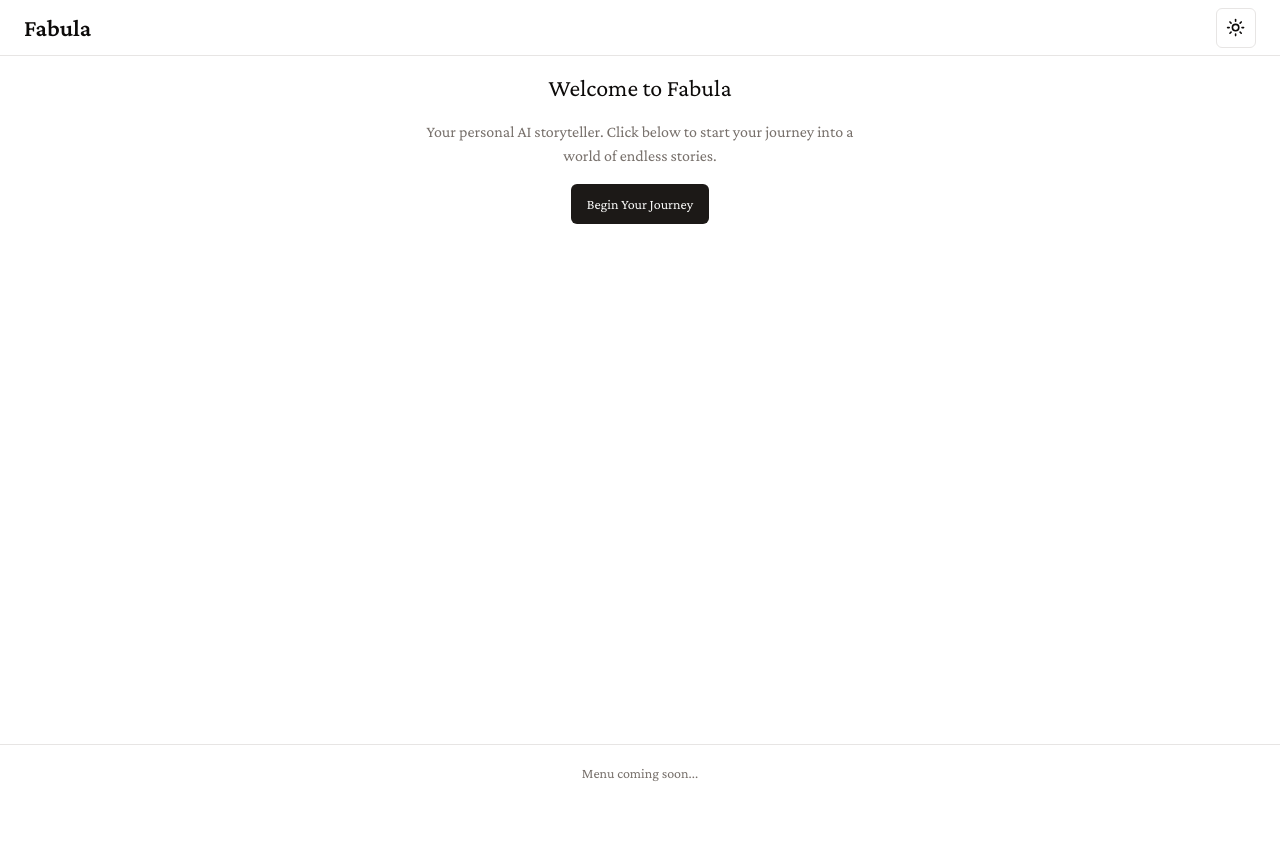
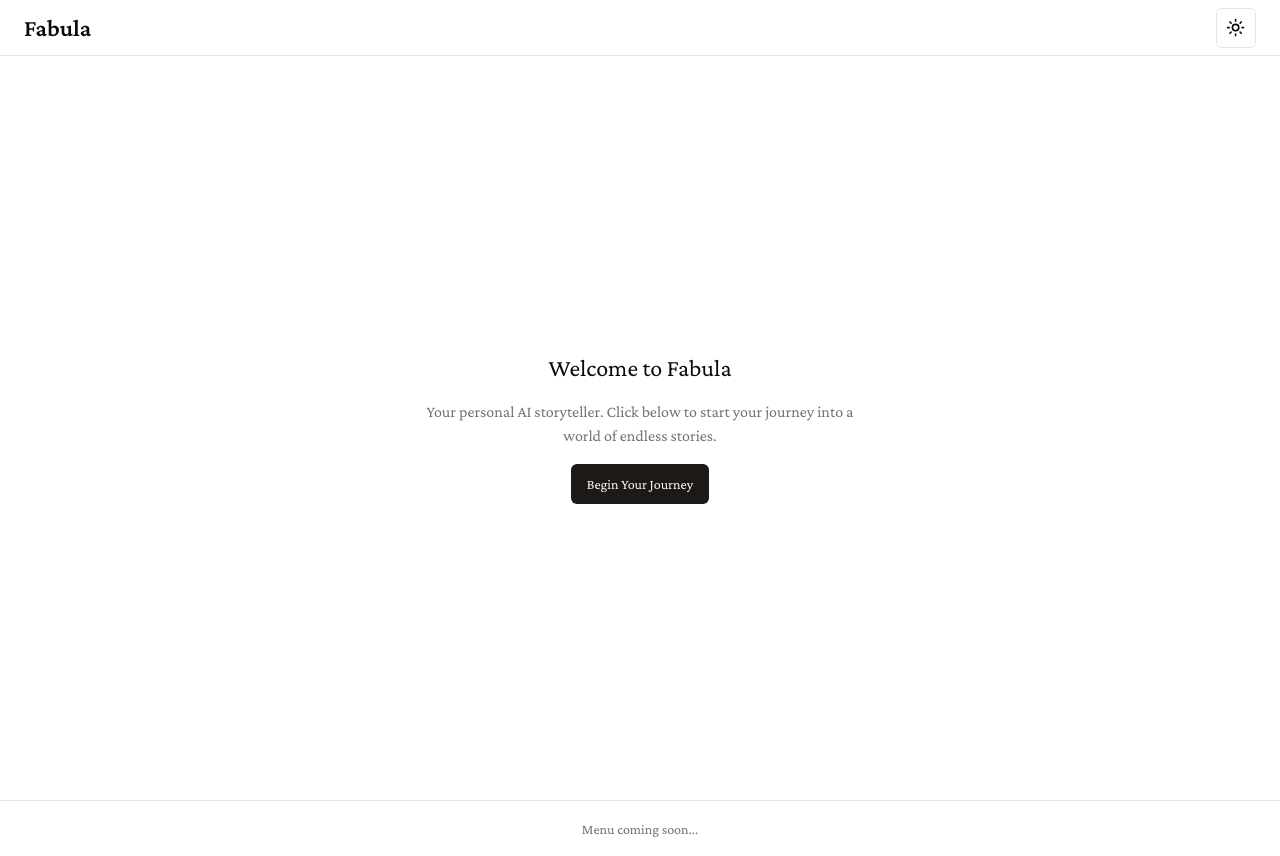
Before and after one commit to jpcpais01/Fabula, a Next.js app: page / in a window 1280 px wide. Before the commit the page ends 800 px from the top, so only its background shows below. Built offline with nearby package versions, Linux system fonts and the light colour scheme.

Commit message:
Style: Center welcome content vertically on landing page

```diff
--- a/src/app/page.tsx
+++ b/src/app/page.tsx
@@ -200,7 +200,7 @@ export default function Home() {
             </div>
           </div>
         ) : (
-          <div className="h-full flex flex-col items-center justify-center gap-4 p-4">
+          <div className="min-h-[calc(100vh-3.5rem)] flex flex-col items-center justify-center gap-4 p-4">
             <h2 className="font-serif text-xl sm:text-2xl text-center">
               Welcome to Fabula
             </h2>
```
